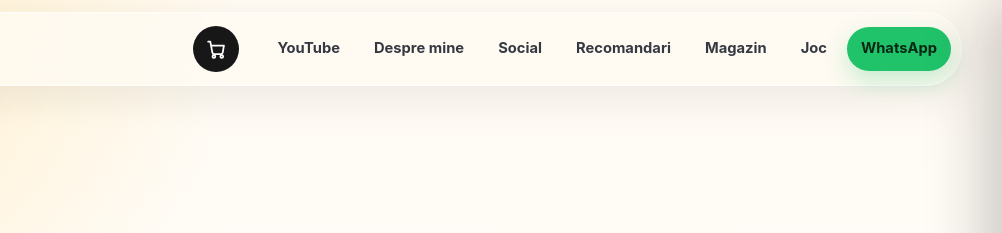
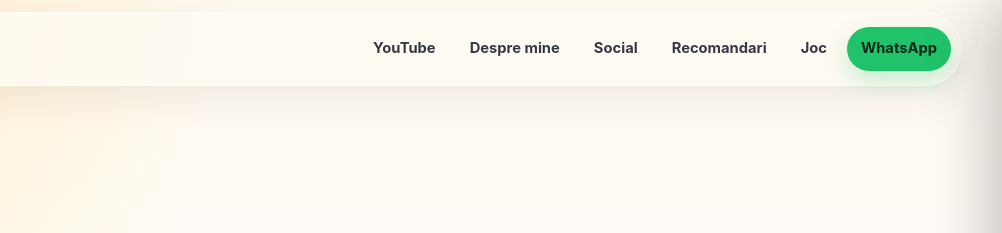
Before and after one commit to MihaiTery/FlorianMolea, a plain HTML site: page joc.html in a window 1280 px wide. Shown: the top 233 px of the page, 278-1280 px from the left. Drawn offline with Linux system fonts and the light colour scheme.

Commit message:
Hide shop elements on /joc to match pre-release lock on other pages
Cart icon button and "Magazin" nav link were missing the
pre-release-locked class on joc.html, so they stayed visible while
every other page already hides them behind the shop pre-release cover.

Co-Authored-By: Claude Sonnet 5 <noreply@anthropic.com>

```diff
--- a/joc.html
+++ b/joc.html
@@ -39,7 +39,7 @@
       </span>
     </a>
 
-    <button type="button" class="cart-toggle" data-cart-toggle aria-haspopup="dialog" aria-controls="cart-drawer" aria-label="Deschide coșul">
+    <button type="button" class="cart-toggle pre-release-locked" data-cart-toggle aria-haspopup="dialog" aria-controls="cart-drawer" aria-label="Deschide coșul">
       <svg class="cart-icon" viewBox="0 0 24 24" fill="none" stroke="currentColor" stroke-width="2" stroke-linecap="round" stroke-linejoin="round" aria-hidden="true" focusable="false">
         <circle cx="9" cy="20" r="1.6"></circle>
         <circle cx="18" cy="20" r="1.6"></circle>
@@ -59,7 +59,7 @@
       <a href="/#de-ce">Despre mine</a>
       <a href="/#social">Social</a>
       <a href="/#recomandari">Recomandari</a>
-      <a href="/magazin.html">Magazin</a>
+      <a href="/magazin.html" class="pre-release-locked">Magazin</a>
       <a href="/joc.html" aria-current="page">Joc</a>
       <a class="nav-whatsapp" href="https://wa.me/40768622688?text=Bun%C4%83%20Florian%21%20A%C8%99%20vrea%20s%C4%83%20aflu%20mai%20multe%20despre%20lec%C8%9Biile%20de%20condus." target="_blank" rel="noopener">WhatsApp</a>
     </nav>
```
